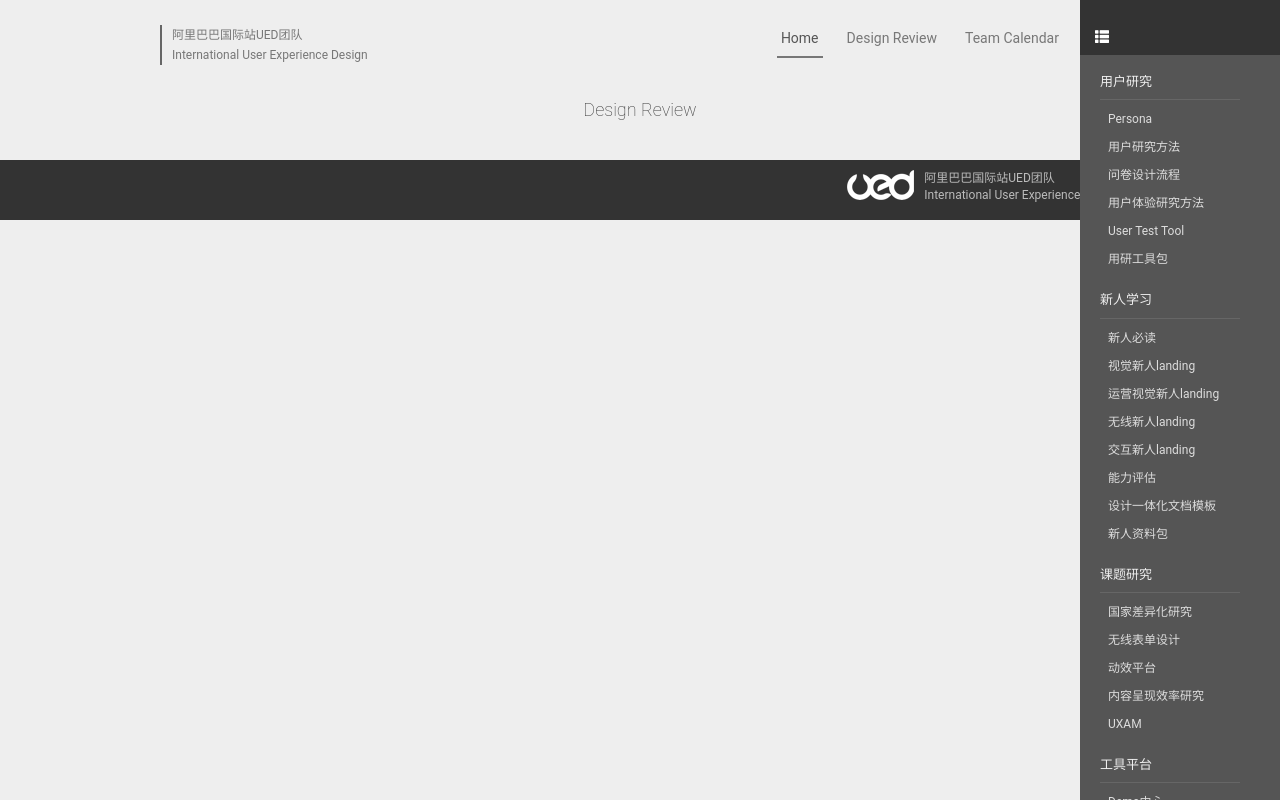
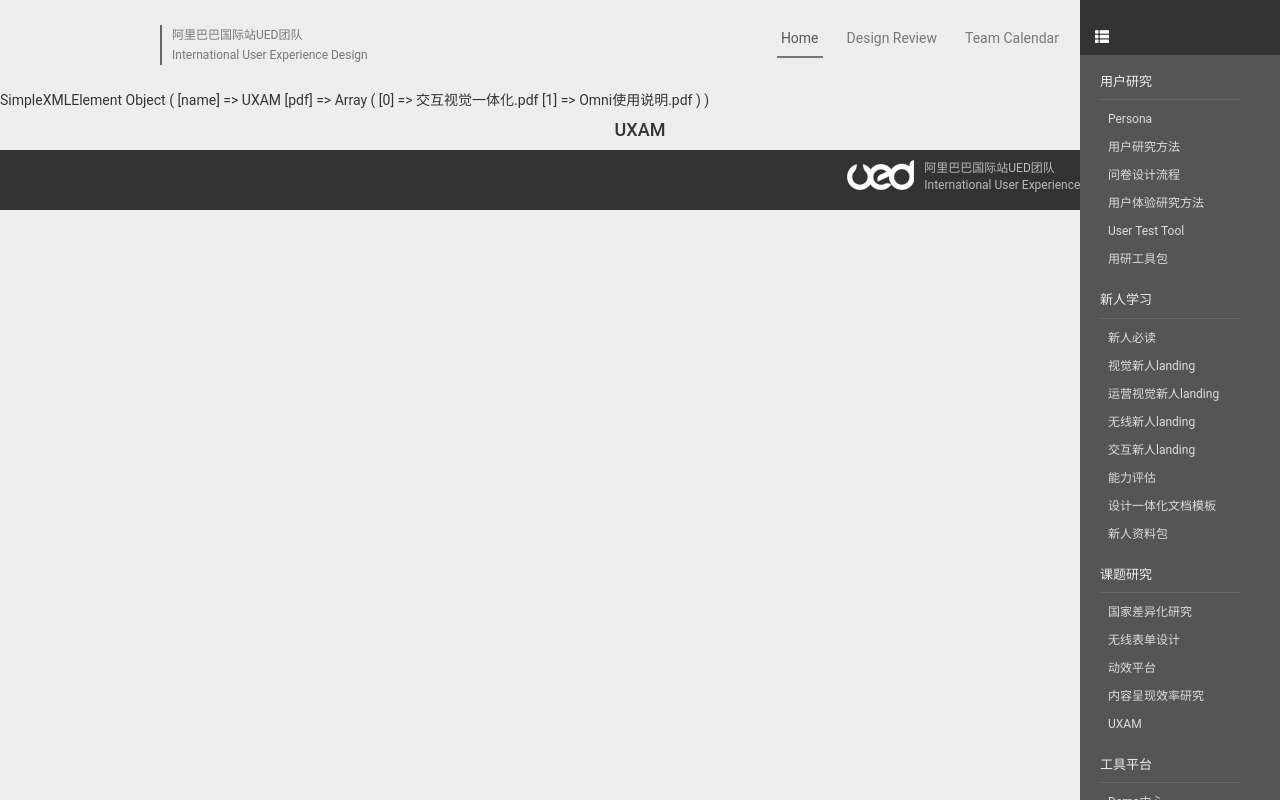
Before and after one commit to mrsadem/binxing, a PHP site: the page made by single.php in a window 1280 px wide. Run offline with PHP 8.4, Linux system fonts and the light colour scheme; data that the repository does not hold is empty.

Commit message:
single页面数据传递

```diff
--- a/assets/style.css
+++ b/assets/style.css
@@ -246,17 +246,6 @@
 	float:right;
 }
 
-#design-review
-{
-	width: 100%;
-	height: 60px;
-	background: #eee;
-}
-
-#design-review h4
-{
-	font-weight: lighter;
-}
 
 .nav>li>a
 {
--- a/assets/xml/sidebar.xml
+++ b/assets/xml/sidebar.xml
@@ -3,71 +3,71 @@
 	<class classname="用户研究">
 		<site>
 			<name>Persona</name>
-			<pdf>data.pdf</pdf>
+			<pdf>data</pdf>
 		</site>
 		<site>
 			<name>用户研究方法</name>
-			<pdf>data.pdf</pdf>
+			<pdf>data</pdf>
 		</site>
 		<site>
 			<name>问卷设计流程</name>
-			<pdf>data.pdf</pdf>
+			<pdf>data</pdf>
 		</site>
 		<site>
 			<name>用户体验研究方法</name>
-			<pdf>data.pdf</pdf>
+			<pdf>data</pdf>
 		</site>
 		<site>
 			<name>User Test Tool</name>
-			<pdf>data.pdf</pdf>
+			<pdf>data</pdf>
 		</site>
 		<site>
 			<name>用研工具包</name>
-			<pdf>data.pdf</pdf>
+			<pdf>data</pdf>
 		</site>
 	</class>
 	<class classname="新人学习">
 		<site>
 			<name>新人必读</name>
-			<pdf>data.pdfdata.pdf</pdf>
+			<pdf>datadata</pdf>
 		</site>
 		<site>
 			<name>视觉新人landing</name>
-			<pdf>data.pdf</pdf>
+			<pdf>data</pdf>
 		</site>
 		<site>
 			<name>运营视觉新人landing</name>
-			<pdf>data.pdf</pdf>
+			<pdf>data</pdf>
 		</site>
 		<site>
 			<name>无线新人landing</name>
-			<pdf>data.pdf</pdf>
+			<pdf>data</pdf>
 		</site>
 		<site>
 			<name>交互新人landing</name>
-			<pdf>data.pdf</pdf>
+			<pdf>data</pdf>
 		</site>
 		<site>
 			<name>能力评估</name>
-			<pdf>data.pdf</pdf>
+			<pdf>data</pdf>
 		</site>
 		<site>
 			<name>设计一体化文档模板</name>
-			<pdf>data.pdf</pdf>
+			<pdf>data</pdf>
 		</site>
 		<site>
 			<name>新人资料包</name>
-			<pdf>data.pdf</pdf>
+			<pdf>data</pdf>
 		</site>
 	</class>
 	<class classname="课题研究">
 		<site>
 			<name>国家差异化研究</name>
-			<pdf>data.pdfdata.pdf</pdf>
+			<pdf>datadata</pdf>
 		</site>
 		<site>
 			<name>无线表单设计</name>
-			<pdf>data.pdf</pdf>
+			<pdf>data</pdf>
 		</site>
 		<site>
 			<name>动效平台</name>
@@ -75,7 +75,7 @@
 		</site>
 		<site>
 			<name>内容呈现效率研究</name>
-			<pdf>data.pdf</pdf>
+			<pdf>data</pdf>
 		</site>
 		<site>
 			<name>UXAM</name>
@@ -114,19 +114,19 @@
 	<class classname="设计规范">
 		<site>
 			<name>外综服DesignGuideline</name>
-			<pdf>data.pdf</pdf>
+			<pdf>data</pdf>
 		</site>
 		<site>
 			<name>MA DesignGuideline</name>
-			<pdf>data.pdf</pdf>
+			<pdf>data</pdf>
 		</site>
 		<site>
 			<name>联盟 DesignGuideline</name>
-			<pdf>data.pdf</pdf>
+			<pdf>data</pdf>
 		</site>
 		<site>
 			<name>P4P DesignGuideline</name>
-			<pdf>data.pdf</pdf>
+			<pdf>data</pdf>
 		</site>
 	</class>
 </sidebar>
--- a/assets/xml/single.xml
+++ b/assets/xml/single.xml
@@ -1,8 +1,13 @@
 <?xml version="1.0" encoding="UTF-8" ?>
 <pages>
-	<page research_id='1'>
+	<page>
 		<name>Design Integration</name>
-		<pdf>交互视觉一体化</pdf>
-		<pdf>Omni使用说明</pdf>
+		<pdf>交互视觉一体化.pdf</pdf>
+		<pdf>Omni使用说明.pdf</pdf>
+	</page>
+	<page>
+		<name>UXAM</name>
+		<pdf>交互视觉一体化.pdf</pdf>
+		<pdf>Omni使用说明.pdf</pdf>
 	</page>
 </pages>
--- a/header.php
+++ b/header.php
@@ -58,11 +58,11 @@
               <ul>
               <?php foreach ($class -> site as $site) {
                 if($site -> pdf){
-                $s_link = "http://binxing.com/pdfjs/web/viewer.html?file=../../assets/pdf/".$site -> pdf;
+                $s_link = "http://binxing.com/pdfjs/web/viewer.html?file=../../assets/pdf/".$site -> pdf.'.pdf';
                   }elseif($site -> link) {
                       $s_link = $site -> link;
                   } else{
-                      $s_link = 'single.php?post='.$site -> name;
+                      $s_link = 'single.php?action='.$site -> name;
                   }
                 ?>
                 <li><a href="<?php echo $s_link; ?>"><?php echo $site -> name; ?></a></li>
--- a/index.php
+++ b/index.php
@@ -30,11 +30,11 @@
             <div class="img-content">
             <?php
              if($post -> pdf){
-                $r_link = "http://binxing.com/pdfjs/web/viewer.html?file=../../assets/pdf/".$post -> pdf;
+                $r_link = "/pdfjs/web/viewer.html?file=../../assets/pdf/".$post -> pdf.'.pdf';
             }elseif($post -> link) {
                 $r_link = $post -> link;
             } else{
-                $r_link = 'single.php?post='.$post -> name;
+                $r_link = 'single.php?action='.$post -> name;
             }
             ?>
             <a href="<?php echo $r_link; ?>">
--- a/review.php
+++ b/review.php
@@ -5,10 +5,7 @@
 </script>
 
 <div class="container review-content">
-	<div id="design-review">
 		<h4 class="text-center">Design Review</h4>
-	</div>
-
 	<img src="./assets/images/review.png" alt="">
 </div>
 <?php require_once('footer.php'); ?>
--- a/single.php
+++ b/single.php
@@ -1,11 +1,17 @@
-<?php require_once('header.php'); ?>
+<?php require_once('header.php');
+	$action = $_GET['action'];
+	$xml = simplexml_load_file('./assets/xml/single.xml');
+	foreach ($xml->page as $page) {
+		if($page->name == $action)
+		{
+			$result = $page;
+			break;
+		}
+	}
+
+	print_r($result);
+?>
 <div class="container review-content">
-	<div id="design-review">
-		<h4 class="text-center">Design Review</h4>
-	</div>
+		<h4 class="text-center"><?php echo $action; ?></h4>
 </div>
-<?php
-	 $post = $_GET['post'];
-	 echo $post;
-?>
 <?php require_once('footer.php'); ?>
```
Also changed, not shown: assets/style-pre.css (deleted, +0 -79 lines), assets/xml/research.xml (+5 -6 lines), function.php (deleted, +0 -10 lines).
